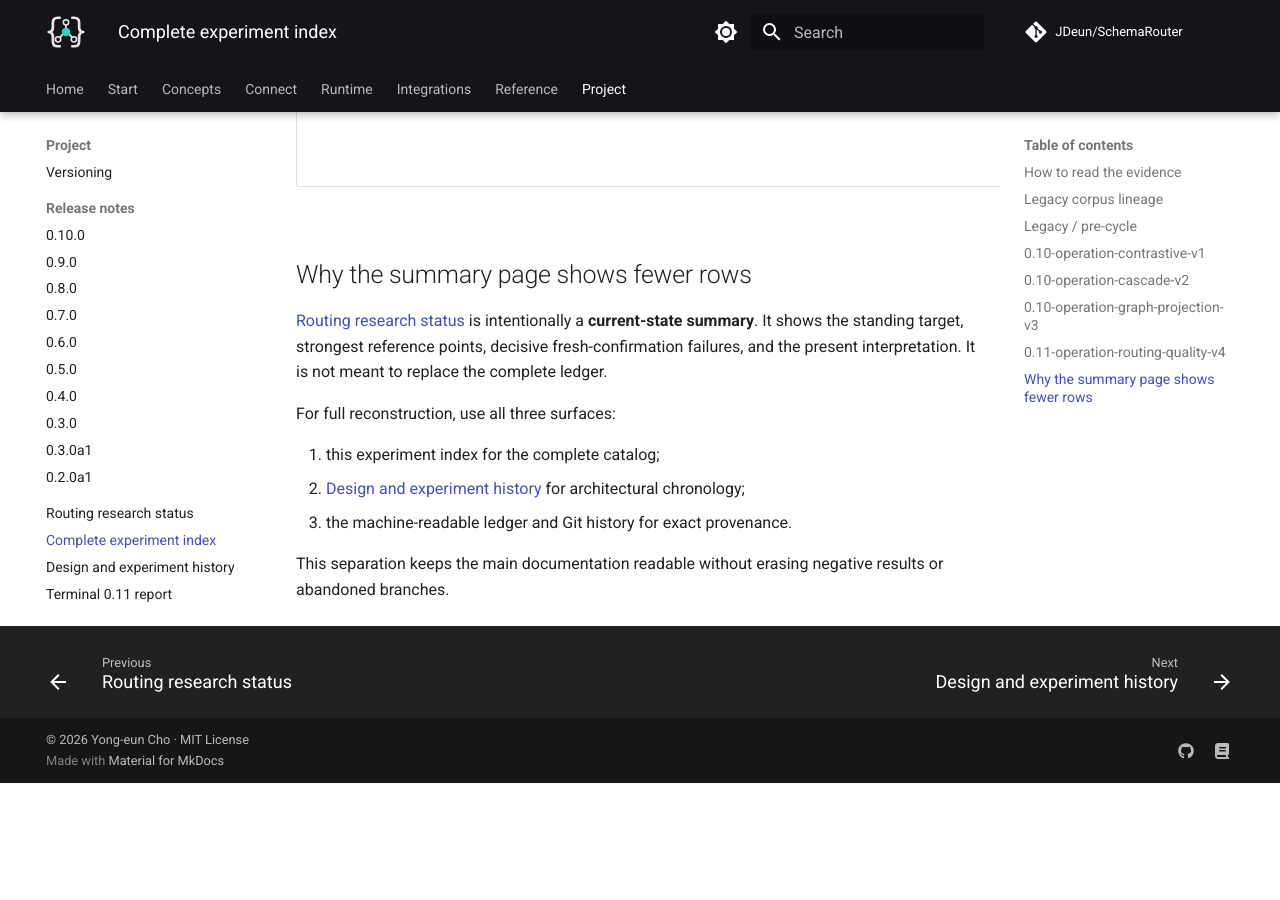
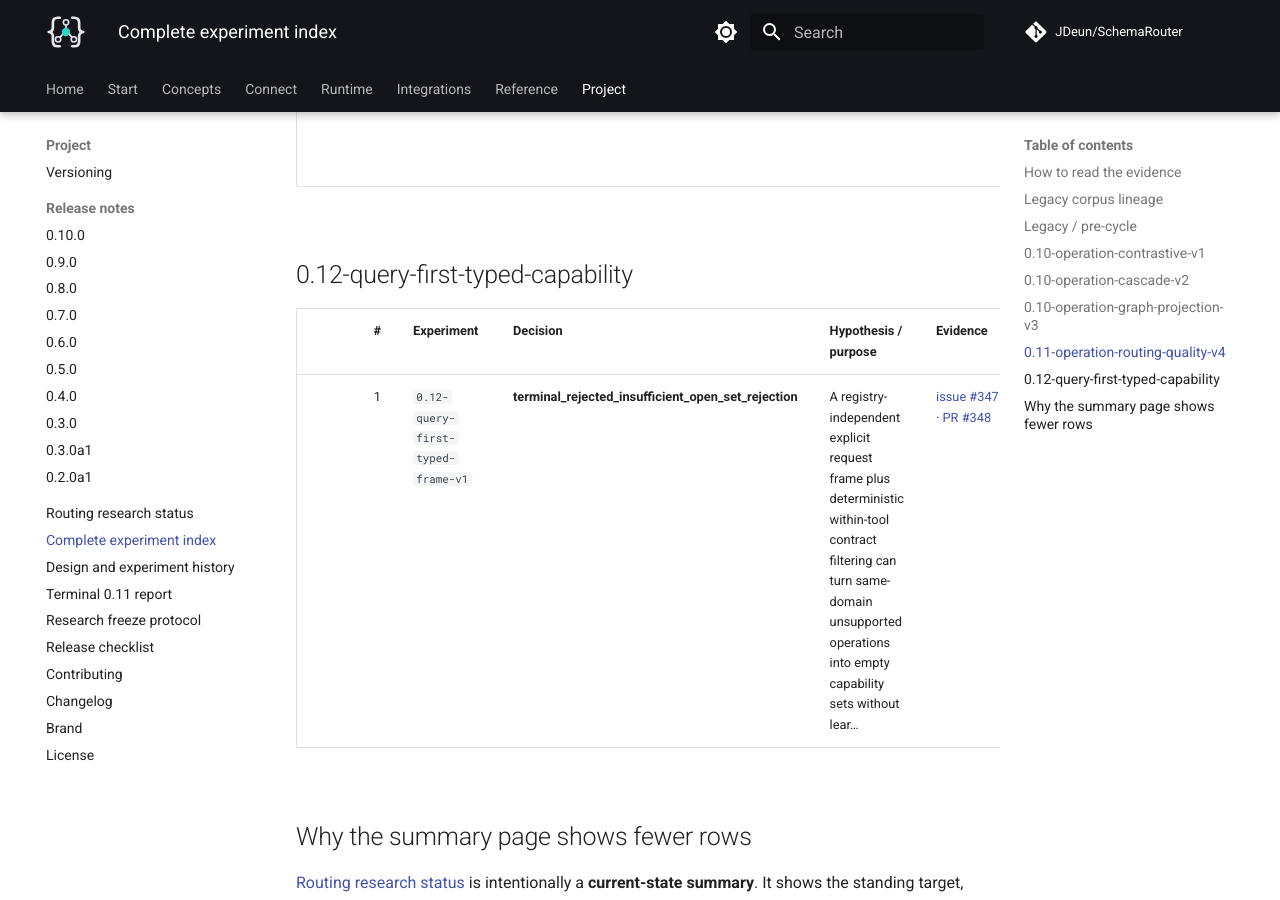
Before and after one commit to JDeun/SchemaRouter, an MkDocs documentation site: the page built from docs/research/experiment-index.md, in a window 1280 px wide and 900 px high, scrolled down 12429 px. Built offline with MkDocs 1.6.1 and Material for MkDocs 9.7.7, drawn with Linux system fonts in a browser that asks for light colours; comment, search, counter and statistics services are not loaded; before the commit the page ends 13212 px from its top, so only the background shows below that.

Commit message:
docs: refresh experiment index to 61 records

```diff
--- a/docs/research/experiment-index.md
+++ b/docs/research/experiment-index.md
@@ -132,6 +132,12 @@ The repository Git history remains the exhaustive engineering record.
 | 55 | `0.11-bge-gte-threshold-free-consensus` | **reject** | Cross-backbone top-1 agreement behaves as route-selection confidence rather than unsupported-capability evidence: two strong rankers frequently agree on the same plausible registe… | [issue #336](https://github.com/JDeun/SchemaRouter/issues/336) · [PR #337](https://github.com/JDeun/SchemaRouter/pull/337) · [`d25f427569`](https://github.com/JDeun/SchemaRouter/commit/d25f427569fc4419a72963c6f31994fa170805f6) |
 | 56 | `0.11-registry-compiled-capability-verifier` | **terminal_rejected_overconservative_veto** | A provider-neutral capability IR plus generic synthetic counterfactual supervision can veto unsupported operations for arbitrary newly registered native/OpenAPI/MCP tools without … | [issue #338](https://github.com/JDeun/SchemaRouter/issues/338) · [PR #341](https://github.com/JDeun/SchemaRouter/pull/341) |
 
+## 0.12-query-first-typed-capability
+
+| # | Experiment | Decision | Hypothesis / purpose | Evidence |
+| ---: | --- | --- | --- | --- |
+| 1 | `0.12-query-first-typed-frame-v1` | **terminal_rejected_insufficient_open_set_rejection** | A registry-independent explicit request frame plus deterministic within-tool contract filtering can turn same-domain unsupported operations into empty capability sets without lear… | [issue #347](https://github.com/JDeun/SchemaRouter/issues/347) · [PR #348](https://github.com/JDeun/SchemaRouter/pull/348) |
+
 ## Why the summary page shows fewer rows
 
 [Routing research status](routing-status.md) is intentionally a **current-state summary**. It shows
```
Also changed, not shown: other parts of docs/research/experiment-index.md (+1 -1 lines).
